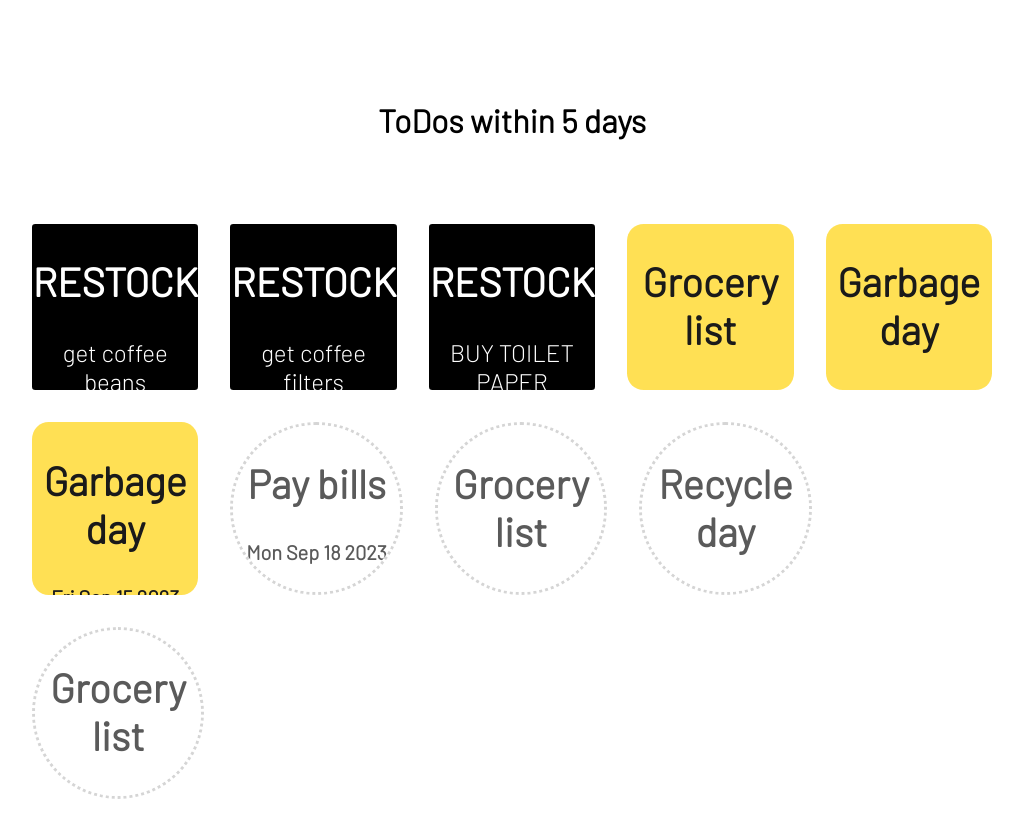
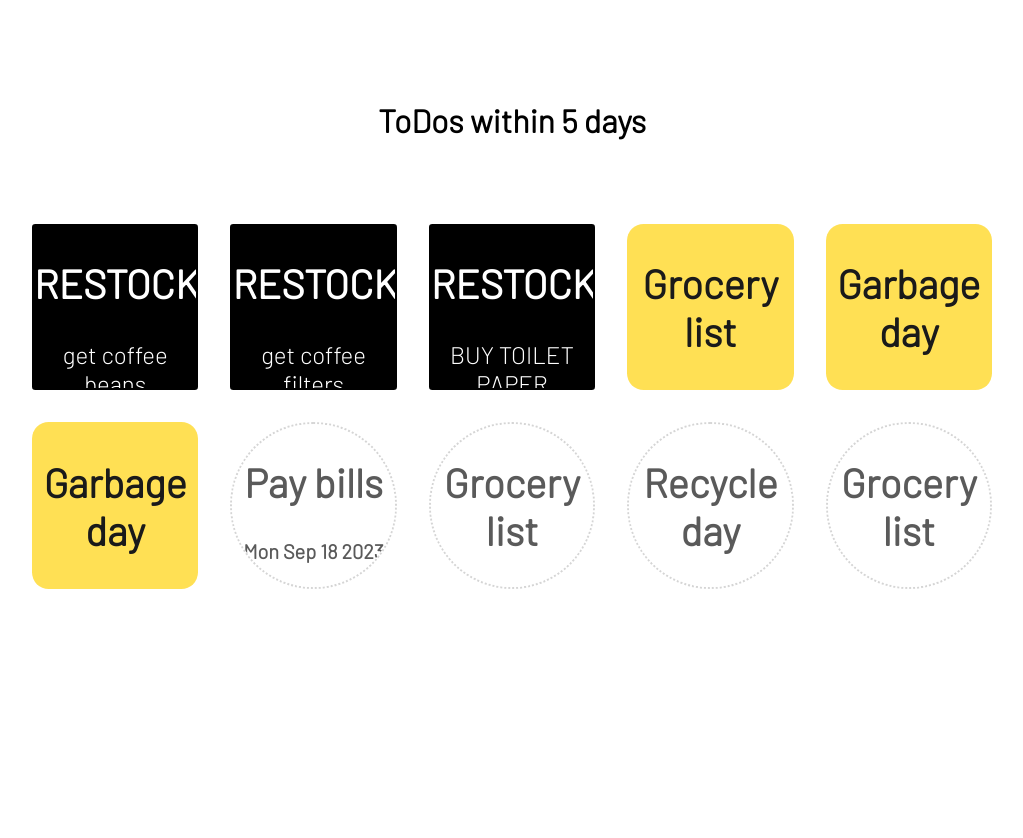
Before and after one commit to jeanings/todo-frontend, a React (Create React App) app: page / in a window 1280 px wide. Shown: the top 838 px of the page, without its empty margins (128-1151 px from the left). After the commit the page ends 800 px from the top, so only its background shows below. Built offline with nearby package versions, Linux system fonts and the light colour scheme.

Commit message:
Fix flexbox wrap spacing calculation

```diff
--- a/src/features/Todo/TodoTask.css
+++ b/src/features/Todo/TodoTask.css
@@ -1,7 +1,7 @@
 .Todo__tasks
 > div {
-    /*                      rowgap    box per row */
-    width: calc((100% - 2rem*4) / 5);
+    /*                  rowgap   borders    box per row */
+    width: calc((100% - 2rem*4 - 2px*5*2) / 5);
     aspect-ratio: 1 / 1;
     text-align: center;
     overflow-y: scroll;
@@ -63,6 +63,7 @@
             color: #ffffff;
             opacity: 1;
             border-radius: 2%;
+            border: 2px dotted rgba(0, 0, 0, 0);
         }
 
         .Todo__tasks-red {
@@ -70,6 +71,7 @@
             color: #000000;
             opacity: 1;
             border-radius: 8%;
+            border: 2px dotted rgba(0, 0, 0, 0);
         }
 
         .Todo__tasks-amber {
@@ -77,6 +79,7 @@
             color: #000000;
             opacity: 0.90;
             border-radius: 10%;
+            border: 2px dotted rgba(0, 0, 0, 0);
         }
 
         .Todo__tasks-green {
@@ -84,6 +87,7 @@
             color: #000000;
             opacity: 0.75;
             border-radius: 12%;
+            border: 2px dotted rgba(0, 0, 0, 0);
         }
 
         .Todo__tasks-transparent {
@@ -91,5 +95,5 @@
             color: #000000;
             opacity: 0.65;
             border-radius: 50%;
-            border: 3px dotted rgba(0, 0, 0, 0.25);
+            border: 2px dotted rgba(0, 0, 0, 0.25);
         }
```
